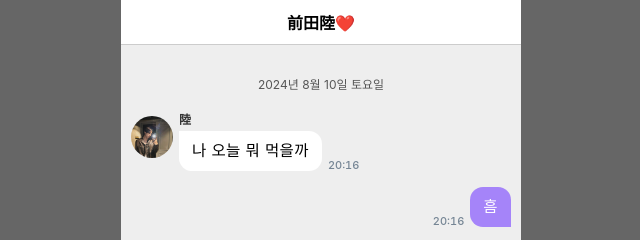
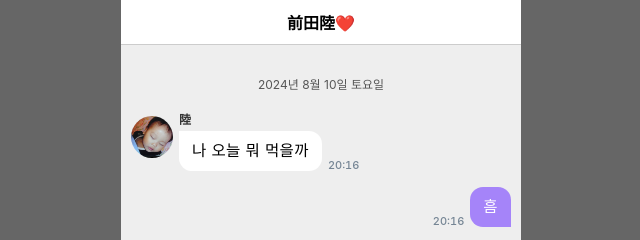
Before and after one commit to kuri0628/bubble-test, a plain HTML site: page index.html in a window 1280 px wide. Shown: the top 240 px of the page, 319-959 px from the left. Drawn offline with Linux system fonts and the light colour scheme.

Commit message:
Update index.html

```diff
--- a/index.html
+++ b/index.html
@@ -193,7 +193,7 @@
 
       <div class="message">
         <div class="profile-container">
-          <img class="profile" src="sunwoo_profile.jpg" alt="프로필" />
+          <img class="profile" src="riku_profile.jpg" alt="프로필" />
         </div>
         <div class="text-container">
           <div class="nickname">陸</div>
```
